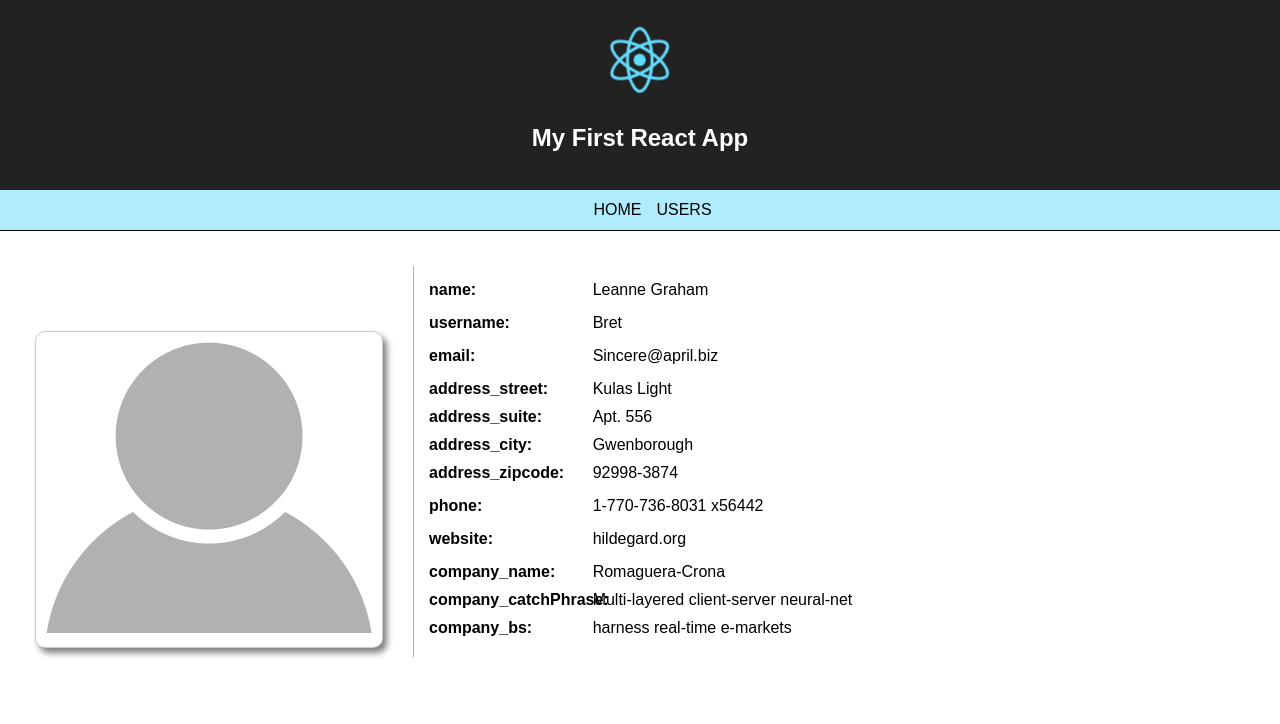
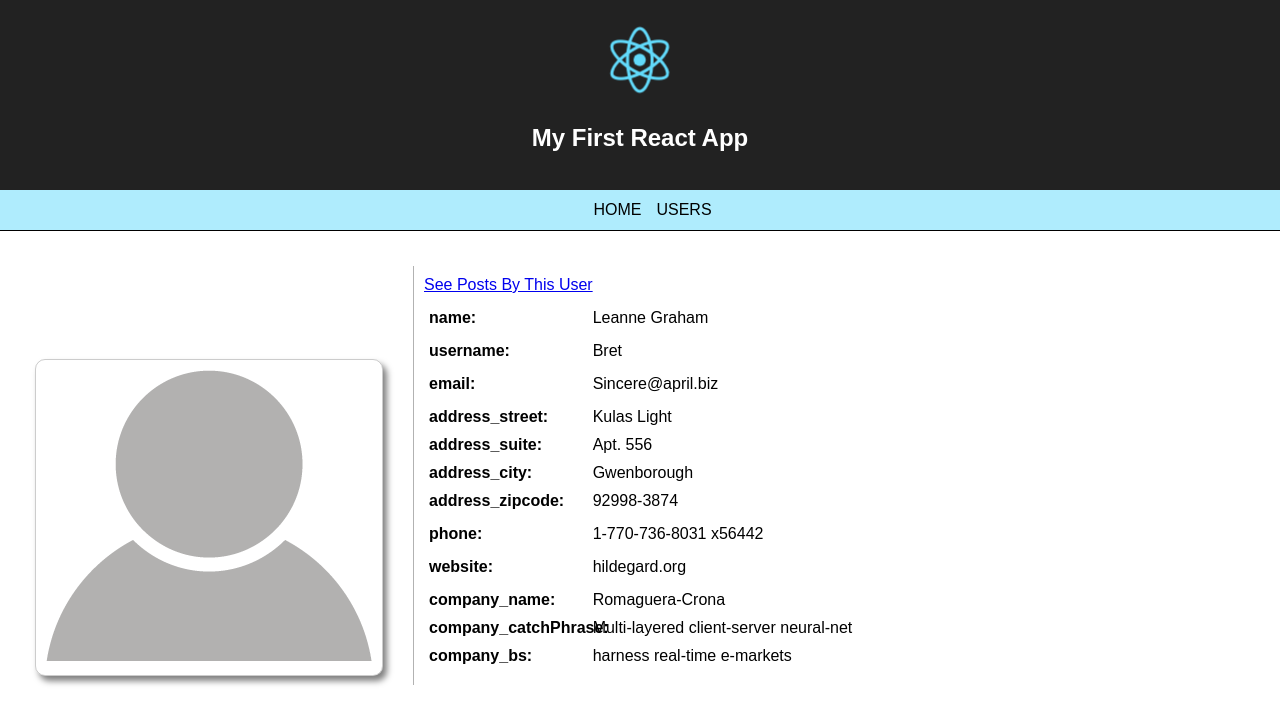
Before and after one commit to andrew-werdna/react_practice, a React (Create React App) app: page /users/1 in a window 1280 px wide. Shown: the top 724 px of the page. Built offline with nearby package versions, Linux system fonts and the light colour scheme; data requests are answered from the project's data file.

Commit message:
added link to posts for specific users, and updated styling

```diff
--- a/src/Components/User/User.css
+++ b/src/Components/User/User.css
@@ -39,3 +39,6 @@
 .user-info-complex {
   padding-left: 0px;
 }
+.post-link {
+  margin-bottom: 10px;
+}
--- a/src/Components/User/User.js
+++ b/src/Components/User/User.js
@@ -1,6 +1,7 @@
 import React, { Component } from 'react';
 import axios from 'axios';
 import './User.css';
+import { Link } from 'react-router-dom';
 
 class User extends Component {
   constructor(props) {
@@ -18,7 +19,6 @@ class User extends Component {
   }
   getUser() {
     let uri = `${this.props.api.users}/${this.props.match.params.id}`;
-    console.log(uri);
     axios.get(uri)
       .then(_user => {
         let nState = Object.assign({}, this.state);
@@ -29,7 +29,7 @@ class User extends Component {
   }
   parseSimpleValues(propName) {
     if ( propName === 'id' || propName === 'profile_image' ) {
-      return;
+      return null;
     }
     let _key = "user_" + propName + this.state.user.id;
     return (
@@ -52,7 +52,7 @@ class User extends Component {
             Object.keys(this.state.user[propName]).map((nPropName) => {
               let _key = propName + '_' + nPropName;
               if ( nPropName === 'geo' ) {
-                return;
+                return null;
               }
               return (
                 <div key={_key} className="user-info-nested">
@@ -77,6 +77,9 @@ class User extends Component {
           <img alt={this.state.loading ? "" : this.state.user.name} src={this.state.loading ? "" : this.state.user['profile_image'].length ? this.state.user.profile_image : "/images/profile.png"} />
         </div>
         <div className="user-info-container">
+          <div className="post-link">
+            <Link to={`/users/${this.state.user.id}/posts`}>See Posts By This User</Link>
+          </div>
           {
             Object.keys(this.state.user).map((propName) => {
               if ( (/string|number|boolean/).test(typeof this.state.user[propName]) ) {
```
